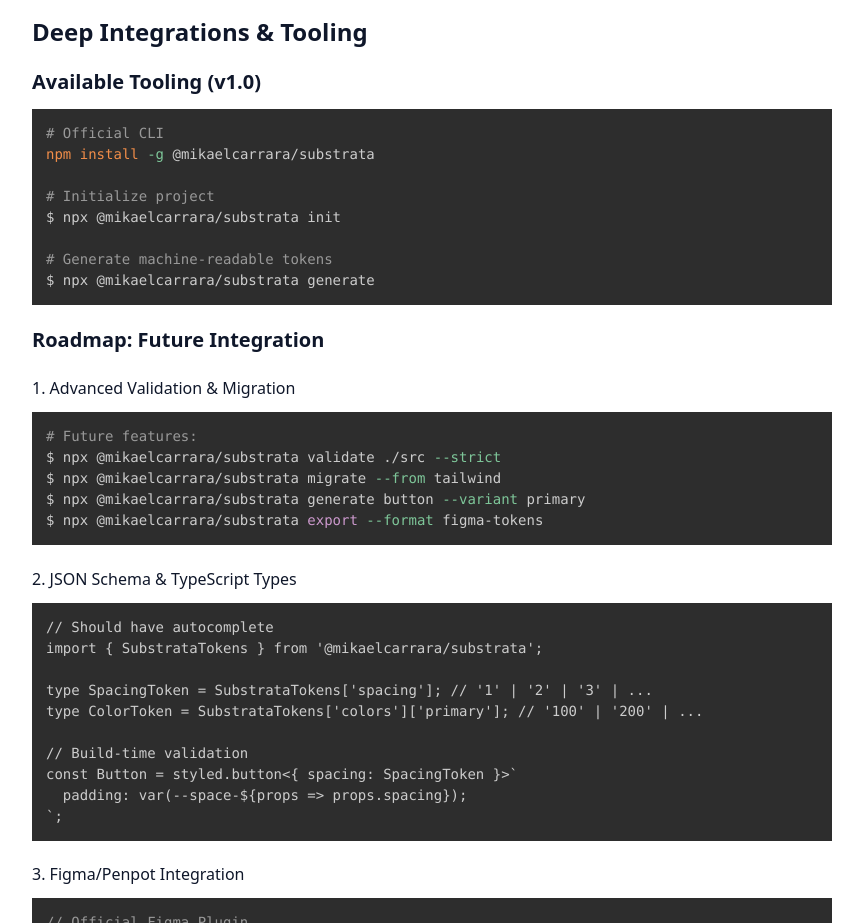
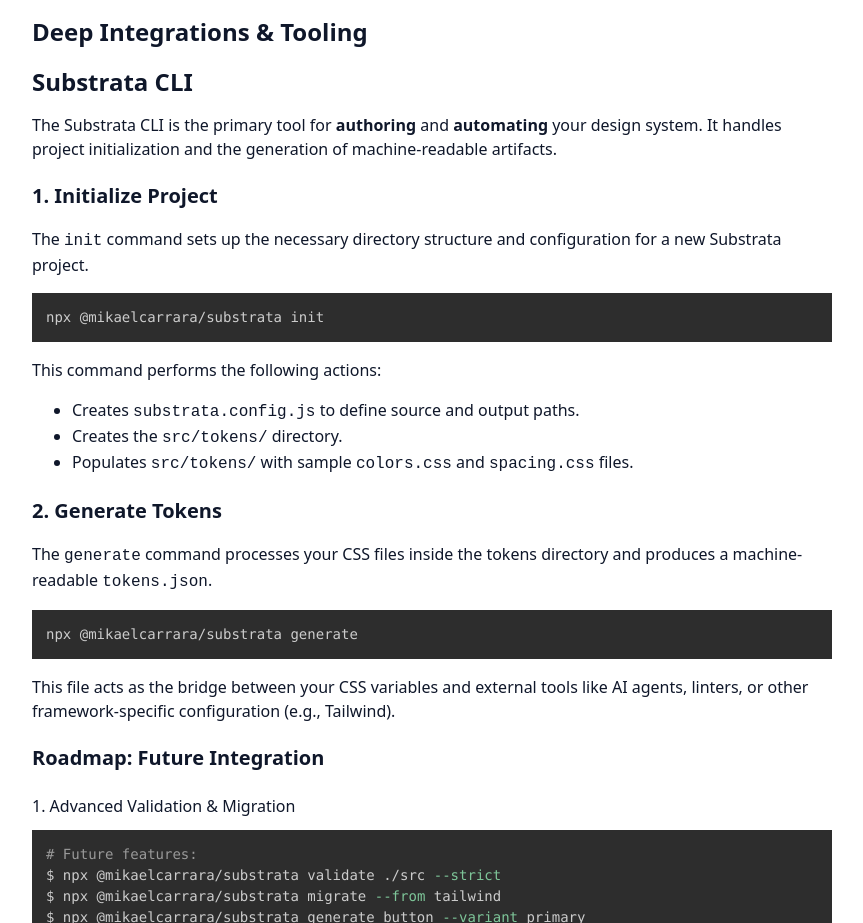
Before and after one commit to mikaelcarrara/substrata, a website: page docs/automation.html in a window 1280 px wide. Shown: the part 1889-2812 px from the top of the page, without its empty margins (208-1071 px from the left). Drawn offline with nearby package versions, Linux system fonts and the light colour scheme.

Commit message:
feat(cli): improve init command and reorganize documentation

```diff
--- a/docs/automation.html
+++ b/docs/automation.html
@@ -156,16 +156,33 @@ export async function reviewPR(diff: string) {
 
       <h2>Deep Integrations & Tooling</h2>
 
-      <h3>Available Tooling (v1.0)</h3>
+      <h2>Substrata CLI</h2>
 
-      <pre><code class="language-bash"># Official CLI
-npm install -g @mikaelcarrara/substrata
+      <p>The Substrata CLI is the primary tool for <strong>authoring</strong> and <strong>automating</strong> your
+        design system. It handles project initialization and the generation of machine-readable artifacts.</p>
 
-# Initialize project
-$ npx @mikaelcarrara/substrata init
+      <h3>1. Initialize Project</h3>
+      <p>The <code>init</code> command sets up the necessary directory structure and configuration for a new Substrata
+        project.</p>
 
-# Generate machine-readable tokens
-$ npx @mikaelcarrara/substrata generate</code></pre>
+      <pre><code class="language-bash">npx @mikaelcarrara/substrata init</code></pre>
+
+      <p>This command performs the following actions:</p>
+      <ul>
+        <li>Creates <code>substrata.config.js</code> to define source and output paths.</li>
+        <li>Creates the <code>src/tokens/</code> directory.</li>
+        <li>Populates <code>src/tokens/</code> with sample <code>colors.css</code> and <code>spacing.css</code> files.
+        </li>
+      </ul>
+
+      <h3>2. Generate Tokens</h3>
+      <p>The <code>generate</code> command processes your CSS files inside the tokens directory and produces a
+        machine-readable <code>tokens.json</code>.</p>
+
+      <pre><code class="language-bash">npx @mikaelcarrara/substrata generate</code></pre>
+
+      <p>This file acts as the bridge between your CSS variables and external tools like AI agents, linters, or other
+        framework-specific configuration (e.g., Tailwind).</p>
 
       <h3>Roadmap: Future Integration</h3>
 
```
Also changed, not shown: bin/substrata.js (+52 -12 lines), docs/getting-started.html (+6 -7 lines), README.md.
